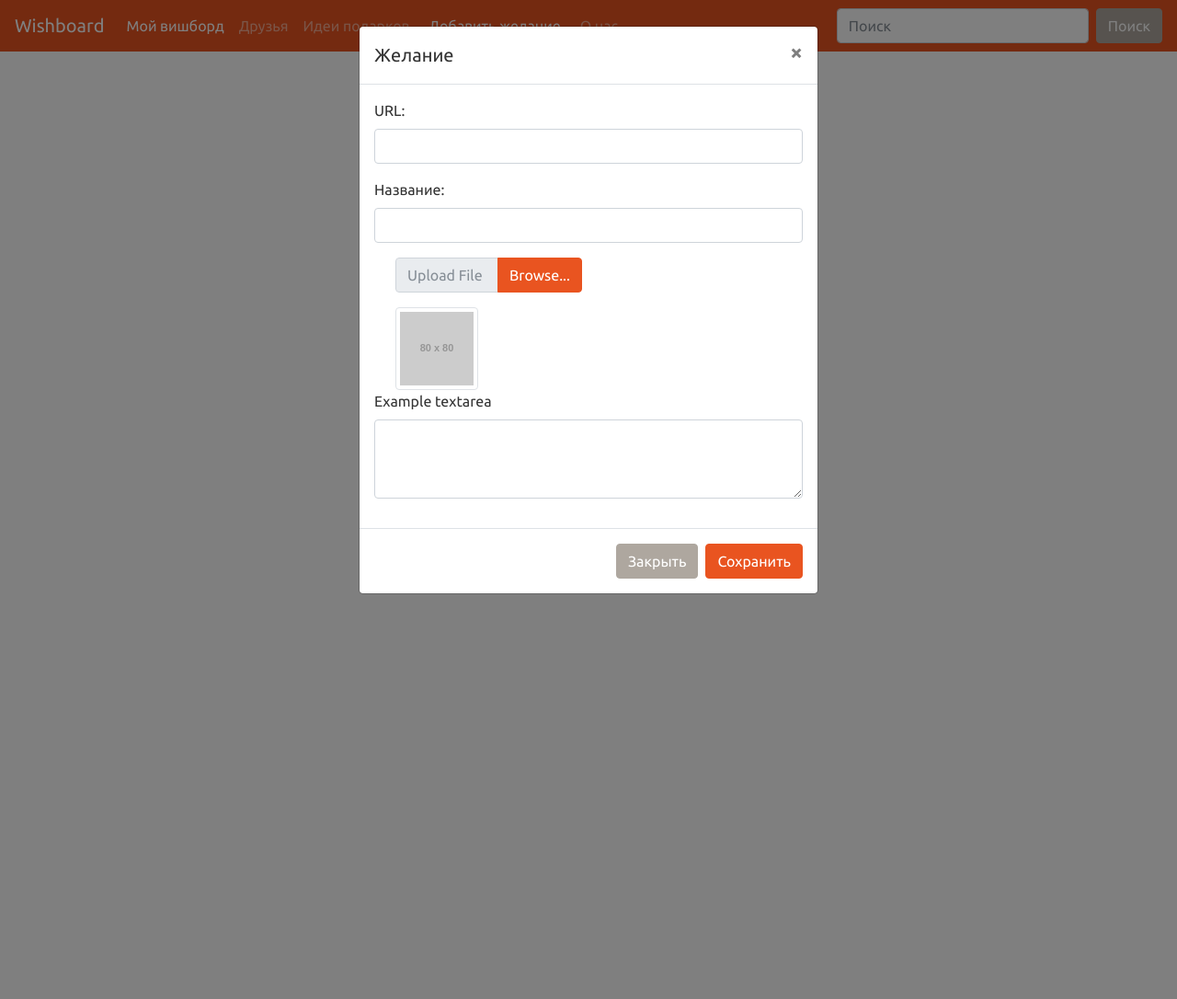
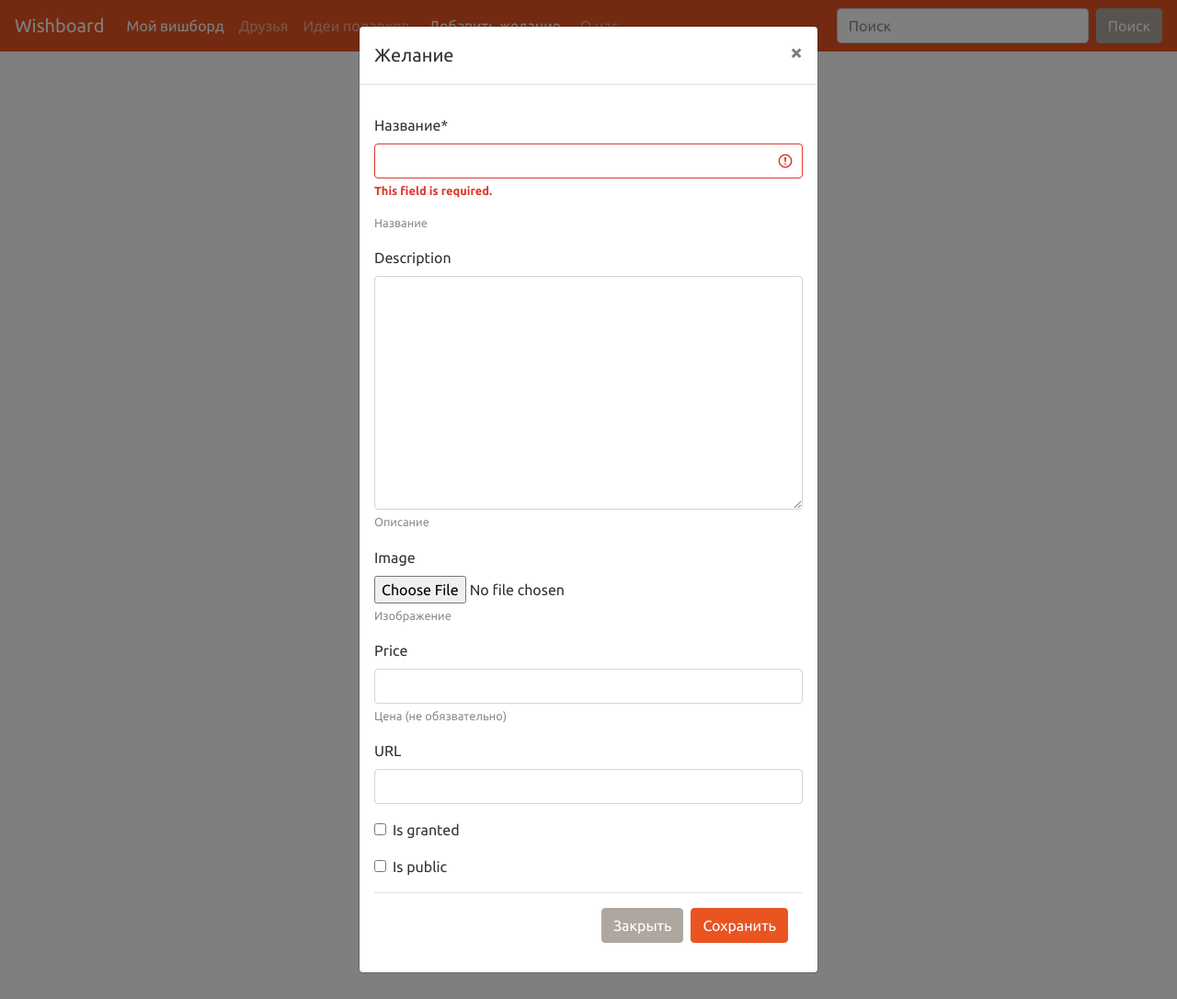
Before and after one commit to ztzmtv/wishboard, a Django app: page / in a window 1280 px wide, after a click on "Добавить желание". Shown: the whole page at 92% size. Run offline with Django 3.2, Linux system fonts and the light colour scheme; grey boxes labelled with a size stand in for pictures from a placeholder-image service; data that the repository does not hold is empty; parts of the project's set-up code (start-up, migrations or seed data) failed here and were passed over; some libraries are stand-ins or nearby versions.

Commit message:
added form and upload data to db

```diff
--- /dev/null
+++ b/wishboard/board/forms.py
@@ -0,0 +1,18 @@
+from django import forms
+from django.contrib.auth.models import User
+from django.forms import ModelForm
+from .models import Product
+
+class AddProductForm(forms.Form):
+    name = forms.CharField(label='Название', required=True, help_text='Название')
+    description = forms.CharField(widget=forms.Textarea, help_text='Описание', required=False)
+    image = forms.ImageField(help_text='Изображение', required=False)
+    price = forms.DecimalField(max_digits=10, decimal_places=2, min_value=0, help_text='Цена (не обязвательно)', required=False)
+    link = forms.URLField(label='URL', required=False)
+    is_granted = forms.BooleanField(required=False)
+    is_public = forms.BooleanField( required=False)
+
+# class AddProductForm(ModelForm):
+#     class Meta:
+#         model = Product
+#         fields = ['name', 'description', 'image', 'price', 'link', 'is_granted', 'is_public']
--- a/wishboard/board/templates/add-wish.html
+++ b/wishboard/board/templates/add-wish.html
@@ -1,5 +1,6 @@
 <!-- Modal -->
 {% load static %}
+{% load crispy_forms_tags %}
 <link rel="stylesheet" type="text/css" href="{% static 'css/img-upload.css'%}">
 <script src="{% static 'js/script.js' %}"></script>
 <div class="modal fade" id="addWishModal" tabindex="-1" role="dialog" aria-labelledby="exampleModalLabel"
@@ -13,16 +14,30 @@
                 </button>
             </div>
             <div class="modal-body">
-                <form>
-                    <div class="form-group">
+                <form action="add-product" method="post" enctype="multipart/form-data">
+                    {% csrf_token %}
+                    <p>{{ form|crispy }}</p>
+
+                    <!--<div class="form-group">
                         <label for="addWishUrl">URL:</label>
                         <input type="text" class="form-control" id="addWishUrl">
                     </div>
                     <div class="form-group">
-                        <label for="addWishName">Название:</label>
+                        {{ form.link.errors }}
+                        <label for="{{ form.link.id_name }}">Link:</label>
+                        {{ form.link }}
+                    </div>
+                    <div class="form-group">
+                        <label for="id_name_">Название:</label>
+                        {{ form.name }}
                         <input type="text" class="form-control" id="addWishName">
                     </div>
 
+                    <div class="form-group">
+                        {{ form.name.errors }}
+                        <label for="{{ form.name.id_name }}">Name:</label>
+                        {{ form.name }}
+                    </div>
                     <div class="ml-2 col-sm-6">
                         <div id="msg"></div>
                         <form method="post" id="image-form">
@@ -44,11 +59,13 @@
                         <label for="exampleFormControlTextarea1">Example textarea</label>
                         <textarea class="form-control" id="exampleFormControlTextarea1" rows="3"></textarea>
                     </div>
+
+            </div>-->
+                    <div class="modal-footer">
+                        <button type="button" class="btn btn-secondary" data-dismiss="modal">Закрыть</button>
+                        <button type="submit" class="btn btn-primary">Сохранить</button>
+                    </div>
                 </form>
-            </div>
-            <div class="modal-footer">
-                <button type="button" class="btn btn-secondary" data-dismiss="modal">Закрыть</button>
-                <button type="button" class="btn btn-primary">Сохранить</button>
             </div>
         </div>
     </div>
--- a/wishboard/board/templates/home.html
+++ b/wishboard/board/templates/home.html
@@ -10,7 +10,9 @@
             <div class="card-header">{{ product.name }}</div>
             <div class="card-body">
                 <h4 class="card-title">{{ product.name }}</h4>
+                {% if product.image %}
                 <a href="#"><img class="card-img-top" src="{{ product.image.url }}" alt="{{ product.name }}"></a>
+                {% endif %}
                 <p class="card-text">{{ product.description }}</p>
             </div>
         </div>
--- a/wishboard/board/urls.py
+++ b/wishboard/board/urls.py
@@ -1,11 +1,18 @@
 from django.conf.urls.static import static
 from django.contrib import admin
-from django.urls import path
+from django.urls import path, re_path
 from . import views
 
 urlpatterns = [
     path('', views.home, name='home'),
+    path('add-product', views.add_product, name='add-product'),
+#    path('add/<int:product_id>', views.add_product(), name='add_product'),
 ]
+
+urlpatterns += [
+    re_path(r'^wish/(?P<pk>[-\w]+)/renew/$', views.add_product, name='renew-wish'),
+]
+
 
 #urlpatterns += static(settings.MEDIA_URL, document_root=settings.MEDIA_ROOT)
 #urlpatterns += staticfiles_urlpatterns()
--- a/wishboard/board/views.py
+++ b/wishboard/board/views.py
@@ -1,7 +1,32 @@
-from django.shortcuts import render
+from django.shortcuts import render, get_object_or_404
 from .models import Product
+from .forms import AddProductForm
+from django.http import HttpResponseRedirect
+from django.urls import reverse
 
 
-def home(request, category_slug=None):
-	products = Product.objects.all()
-	return render(request, 'home.html', {'products':products})
+def home(request):
+    products = Product.objects.all()
+    form = AddProductForm(request.POST, request.FILES)
+    return render(request, 'home.html', {'products': products, 'form': form})
+
+
+def add_product(request):
+    #    product = Product()
+    if request.method == 'POST':
+        add_product_form = AddProductForm(request.POST, request.FILES)
+        if add_product_form.is_valid():
+            #            product_ = form.save(commit=False)
+            # add_product_form.save(commit=False)
+            product = Product(name=add_product_form.cleaned_data['name'],
+                              description=add_product_form.cleaned_data['description'],
+                              image=add_product_form.cleaned_data['image'],
+                              price=add_product_form.cleaned_data['price'],
+                              link=add_product_form.cleaned_data['link'],
+                              is_granted=add_product_form.cleaned_data['is_granted'],
+                              is_public=add_product_form.cleaned_data['is_public'], )
+            product.save()
+            return HttpResponseRedirect(reverse('home'))
+    else:
+        add_product_form = AddProductForm(request.POST, request.FILES)
+    return render(request, 'home.html', {'form': add_product_form})
--- a/wishboard/wishboard/settings.py
+++ b/wishboard/wishboard/settings.py
@@ -43,6 +43,7 @@ INSTALLED_APPS = [
     'django.contrib.sessions',
     'django.contrib.messages',
     'django.contrib.staticfiles',
+    'crispy_forms',
     'board',
 ]
 
@@ -54,6 +55,7 @@ MIDDLEWARE = [
     'django.contrib.auth.middleware.AuthenticationMiddleware',
     'django.contrib.messages.middleware.MessageMiddleware',
     'django.middleware.clickjacking.XFrameOptionsMiddleware',
+    'django.middleware.csrf.CsrfViewMiddleware',
 ]
 
 ROOT_URLCONF = 'wishboard.urls'
@@ -69,6 +71,7 @@ TEMPLATES = [
                 'django.template.context_processors.request',
                 'django.contrib.auth.context_processors.auth',
                 'django.contrib.messages.context_processors.messages',
+                'django.template.context_processors.media',
             ],
         },
     },
@@ -130,6 +133,8 @@ STATICFILES_DIRS = [
 
 ]
 
+CRISPY_TEMPLATE_PACK = 'bootstrap4'
+
 STATIC_URL = 'static/'
 #STATIC_ROOT = BASE_DIR / 'static/'
 
--- a/wishboard/wishboard/urls.py
+++ b/wishboard/wishboard/urls.py
@@ -17,12 +17,15 @@ from django.contrib import admin
 from django.urls import path, include
 from django.conf import settings
 from django.conf.urls.static import static
+from django.contrib.staticfiles.urls import staticfiles_urlpatterns
 
 urlpatterns = [
     path('admin/', admin.site.urls),
     path('', include('board.urls')),
-]  + static(settings.MEDIA_URL, document_root=settings.MEDIA_ROOT)
+] + static(settings.MEDIA_URL, document_root=settings.MEDIA_ROOT)
 
-if settings.DEBUG:
-	urlpatterns += static(settings.MEDIA_URL, document_root=settings.MEDIA_ROOT)
-	urlpatterns += static(settings.STATIC_URL, document_root=settings.STATIC_ROOT)
+urlpatterns += staticfiles_urlpatterns()
+
+#if settings.DEBUG:
+#	urlpatterns += static(settings.MEDIA_URL, document_root=settings.MEDIA_ROOT)
+#	urlpatterns += static(settings.STATIC_URL, document_root=settings.STATIC_ROOT)
```
Also changed, not shown: wishboard/board/models.py (+7 -5 lines).
